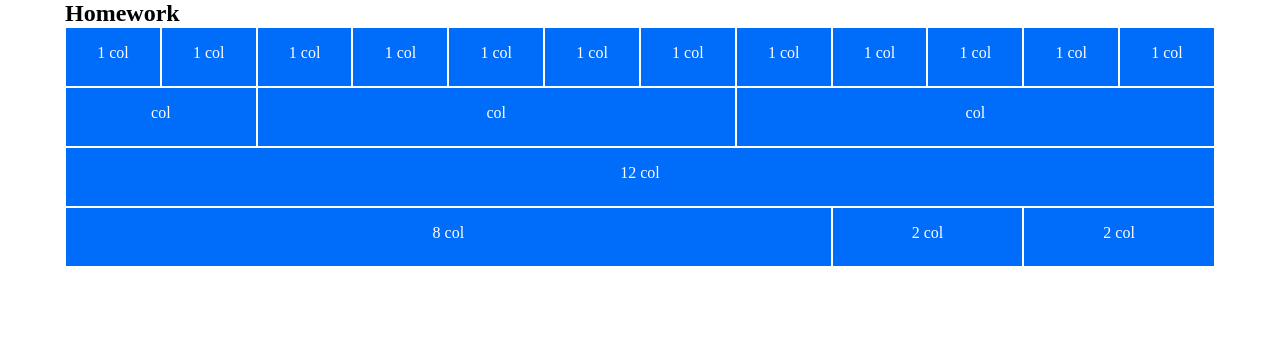
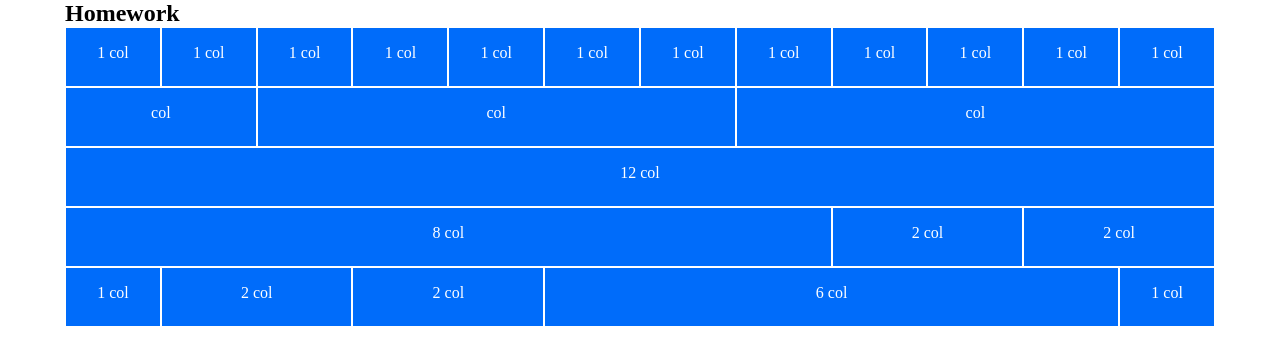
Before and after one commit to FRA2721/html-css-12bool, a plain HTML site: page index.html in a window 1280 px wide. Drawn offline with Linux system fonts and the light colour scheme.

Commit message:
section row 5

```diff
--- a/css/style.css
+++ b/css/style.css
@@ -27,7 +27,7 @@
     padding: 5px;
 }
 
-/* padding */
+/* padding_section */
 .padding {
     padding: 10px;
 }
--- a/index.html
+++ b/index.html
@@ -142,6 +142,30 @@
                     </div>
                 </div>
                 <!-- /section_row_4 -->
+
+                <!-- section_row_5 -->
+                <div class="row">
+                    <div class="col-sm-1">
+                        <div class="box">1 col</div>
+                    </div>
+
+                    <div class="col-sm-2">
+                        <div class="box">2 col</div>
+                    </div>
+
+                    <div class="col-sm-2">
+                        <div class="box">2 col</div>
+                    </div>
+
+                    <div class="col-sm-6">
+                        <div class="box">6 col</div>
+                    </div>
+
+                    <div class="col-sm-1">
+                        <div class="box">1 col</div>
+                    </div>
+                </div>
+                <!-- /section_row_5 -->
         </div>
     </main>
     <!-- /main_section -->
```
